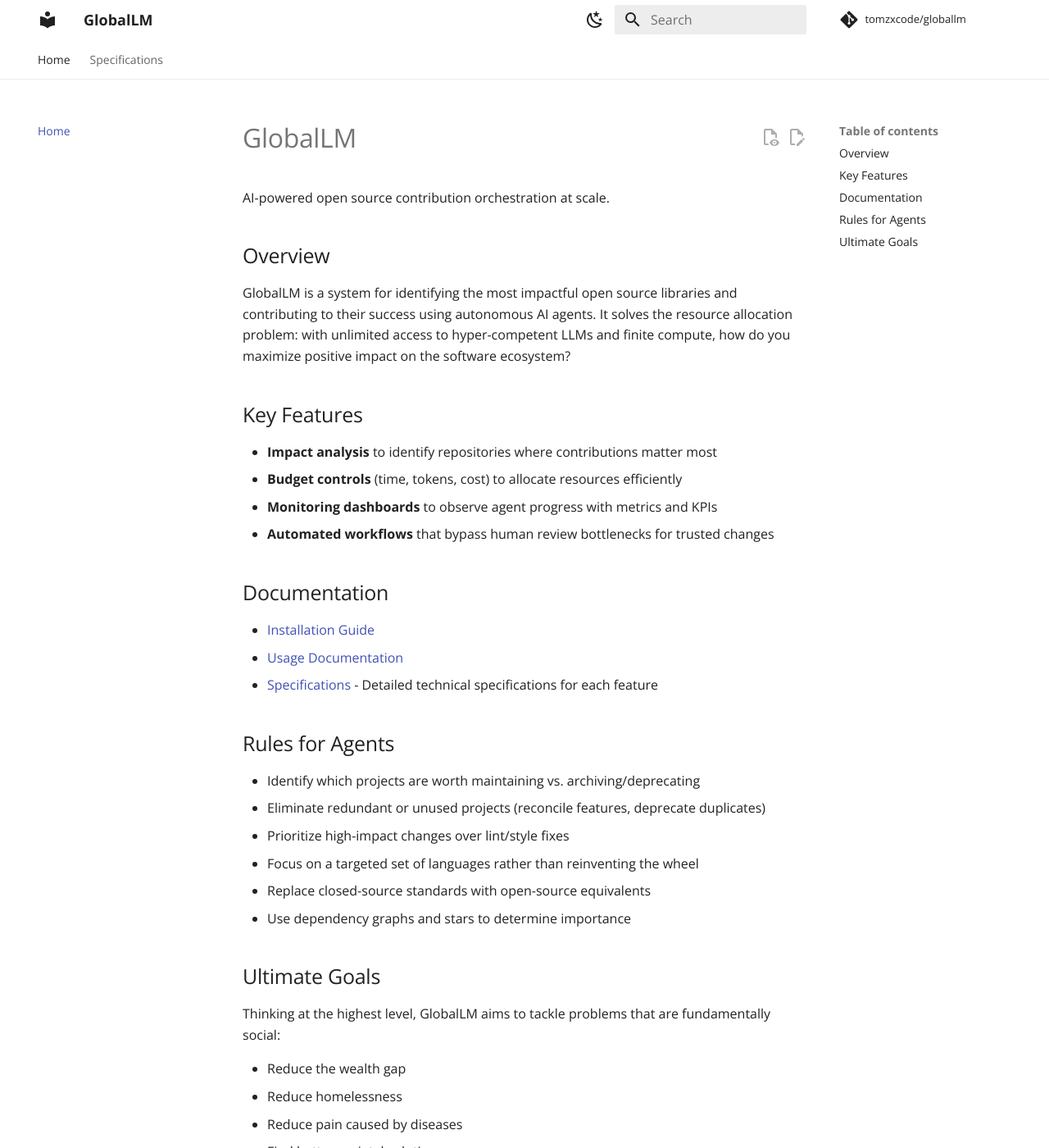
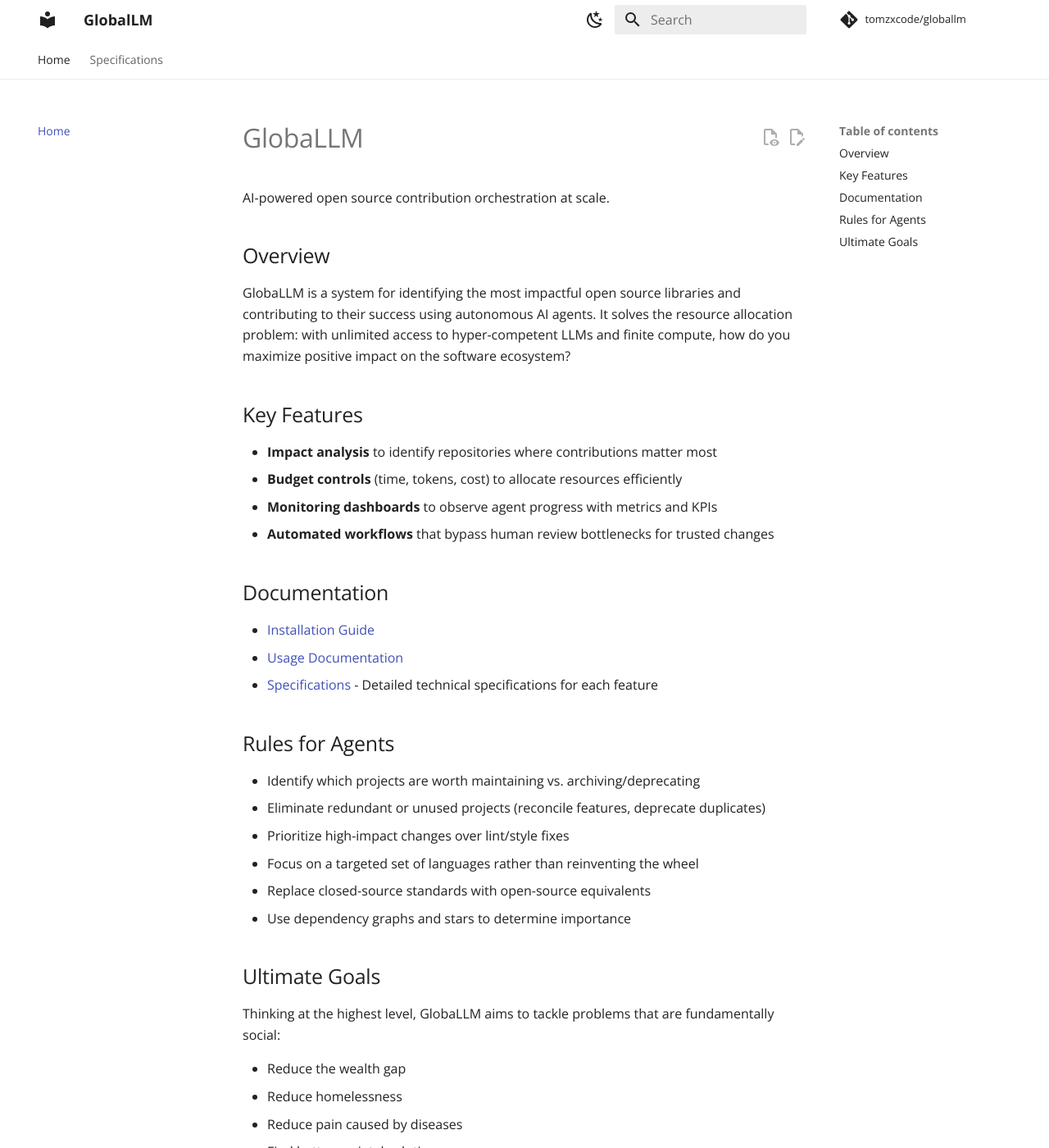
Before and after one commit to TomzxCode/globallm, an MkDocs documentation site: the page built from docs/index.md, in a window 1280 px wide and 1400 px high. Shown: the whole window at 82% size. Built offline with MkDocs 1.6.1 and Material for MkDocs 9.7.7, drawn with Linux system fonts in a browser that asks for light colours; comment, search, counter and statistics services are not loaded.

```diff
--- a/docs/index.md
+++ b/docs/index.md
@@ -1,10 +1,10 @@
-# GlobalLM
+# GlobaLLM
 
 AI-powered open source contribution orchestration at scale.
 
 ## Overview
 
-GlobalLM is a system for identifying the most impactful open source libraries and contributing to their success using autonomous AI agents. It solves the resource allocation problem: with unlimited access to hyper-competent LLMs and finite compute, how do you maximize positive impact on the software ecosystem?
+GlobaLLM is a system for identifying the most impactful open source libraries and contributing to their success using autonomous AI agents. It solves the resource allocation problem: with unlimited access to hyper-competent LLMs and finite compute, how do you maximize positive impact on the software ecosystem?
 
 ## Key Features
 
@@ -30,7 +30,7 @@ GlobalLM is a system for identifying the most impactful open source libraries an
 
 ## Ultimate Goals
 
-Thinking at the highest level, GlobalLM aims to tackle problems that are fundamentally social:
+Thinking at the highest level, GlobaLLM aims to tackle problems that are fundamentally social:
 
 - Reduce the wealth gap
 - Reduce homelessness
```
Also changed, not shown: spec/agent-coordination.md (+1 -1 lines), spec/automation.md (+1 -1 lines), spec/budget-management.md (+1 -1 lines), spec/repository-discovery.md (+1 -1 lines).
